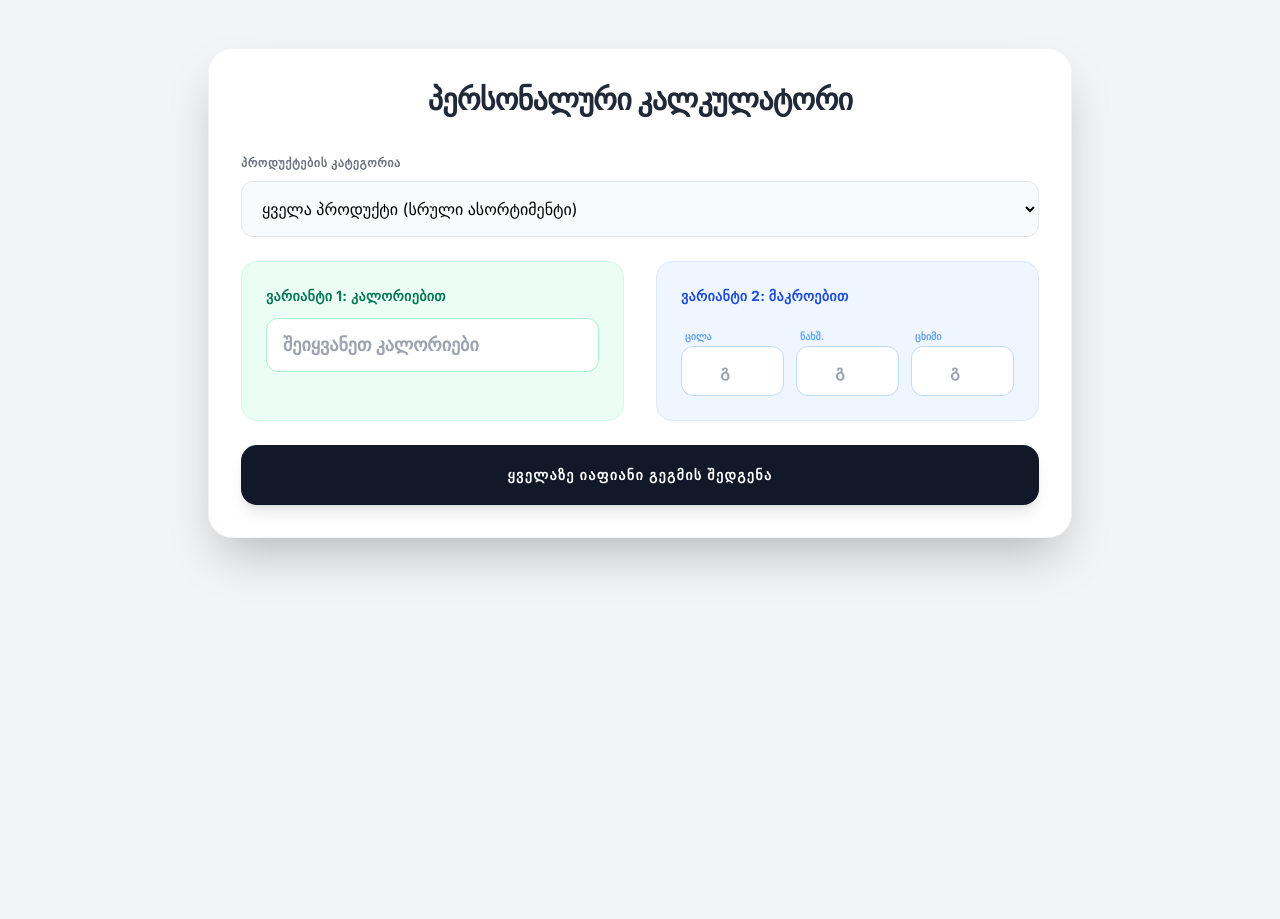
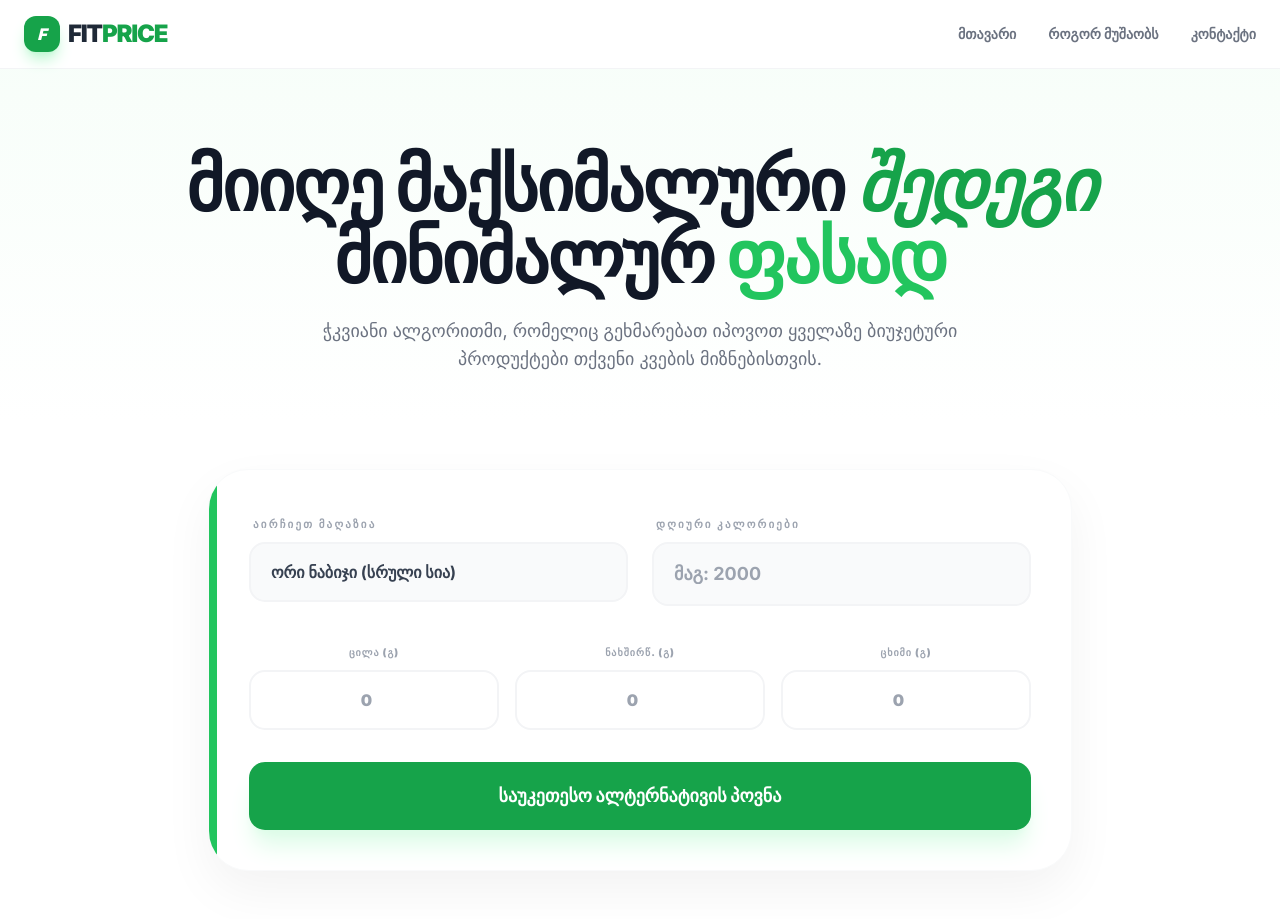
Before and after one commit to ghvaladzegaga6-spec/fitprice, a Flask app: page / in a window 1280 px wide. Before the commit the page ends 572 px from the top, so only its background shows below. Run offline with Flask 3, Linux system fonts and the light colour scheme; some libraries are stand-ins or nearby versions.

Commit message:
Update index.html

```diff
--- a/templates/index.html
+++ b/templates/index.html
@@ -3,83 +3,113 @@
 <head>
     <meta charset="UTF-8">
     <meta name="viewport" content="width=device-width, initial-scale=1.0">
-    <title>FITPRICE - ჭკვიანი ალგორითმი</title>
+    <title>FITPRICE - მიიღე მაქსიმალური შედეგი მინიმალურ ფასად</title>
     <script src="https://cdn.tailwindcss.com"></script>
-    <link href="https://fonts.googleapis.com/css2?family=Inter:wght@300;400;600;700&display=swap" rel="stylesheet">
+    <link href="https://fonts.googleapis.com/css2?family=Inter:wght@300;400;600;700;900&display=swap" rel="stylesheet">
     <style>
-        body { font-family: 'Inter', sans-serif; background: #f3f4f6; }
-        .input-disabled { background-color: #f1f5f9 !important; cursor: not-allowed; opacity: 0.6; border-color: #e2e8f0 !important; }
-        .fade-in { animation: fadeIn 0.5s ease-in; }
-        @keyframes fadeIn { from { opacity: 0; transform: translateY(10px); } to { opacity: 1; transform: translateY(0); } }
+        body { font-family: 'Inter', sans-serif; background: #ffffff; }
+        .input-disabled { background-color: #f8fafc !important; cursor: not-allowed; opacity: 0.5; }
+        .fade-in { animation: fadeIn 0.6s cubic-bezier(0.4, 0, 0.2, 1); }
+        @keyframes fadeIn { from { opacity: 0; transform: translateY(20px); } to { opacity: 1; transform: translateY(0); } }
+        .glass-card { background: rgba(255, 255, 255, 0.9); backdrop-filter: blur(10px); }
     </style>
 </head>
-<body class="antialiased">
+<body class="antialiased text-gray-900">
+
+    <header class="bg-white/80 backdrop-blur-md border-b border-gray-100 py-4 px-6 sticky top-0 z-50">
+        <div class="max-w-7xl mx-auto flex justify-between items-center">
+            <div class="flex items-center gap-2">
+                <div class="w-9 h-9 bg-green-600 rounded-xl flex items-center justify-center text-white font-black italic shadow-lg shadow-green-200">
+                    F
+                </div>
+                <h1 class="text-2xl font-black tracking-tighter text-gray-800">
+                    FIT<span class="text-green-600">PRICE</span>
+                </h1>
+            </div>
+
+            <nav class="hidden md:flex items-center gap-8 text-sm font-bold text-gray-500">
+                <a href="#" class="hover:text-green-600 transition">მთავარი</a>
+                <a href="#" class="hover:text-green-600 transition">როგორ მუშაობს</a>
+                <a href="#" class="hover:text-green-600 transition">კონტაქტი</a>
+            </nav>
+        </div>
+    </header>
+
+    <section class="pt-20 pb-12 bg-gradient-to-b from-green-50/50 to-white">
+        <div class="max-w-5xl mx-auto px-4 text-center">
+            <h2 class="text-5xl md:text-7xl font-black text-gray-900 leading-[1.1] tracking-tight mb-6">
+                მიიღე მაქსიმალური <span class="text-green-600 italic">შედეგი</span><br>
+                მინიმალურ <span class="text-green-500">ფასად</span>
+            </h2>
+            <p class="text-gray-500 font-medium text-lg max-w-2xl mx-auto">
+                ჭკვიანი ალგორითმი, რომელიც გეხმარებათ იპოვოთ ყველაზე ბიუჯეტური პროდუქტები თქვენი კვების მიზნებისთვის.
+            </p>
+        </div>
+    </section>
 
     <main class="max-w-4xl mx-auto px-4 py-12">
-        <div class="bg-white shadow-2xl rounded-3xl p-8 border border-gray-100">
-            <h2 class="text-3xl font-black text-gray-800 mb-8 text-center uppercase tracking-tight">პერსონალური კალკულატორი</h2>
+        <div class="bg-white shadow-[0_20px_50px_rgba(0,0,0,0.05)] rounded-[2.5rem] p-10 border border-gray-50 relative overflow-hidden">
+            <div class="absolute top-0 left-0 w-2 h-full bg-green-500"></div>
 
-            <form id="diet-form" class="space-y-6">
-                <div class="space-y-2">
-                    <label class="text-xs font-bold text-gray-500 uppercase tracking-wider">პროდუქტების კატეგორია</label>
-                    <select name="category" class="w-full bg-gray-50 border border-gray-200 rounded-xl px-4 py-4 outline-none focus:ring-2 focus:ring-blue-500 transition font-medium">
-                        <option value="all">ყველა პროდუქტი (სრული ასორტიმენტი)</option>
-                        <option value="რძის პროდუქტები">რძის პროდუქტები</option>
-                        <option value="ბოსტნეული">ბოსტნეული</option>
-                        <option value="ხორცი">ხორცი და ფრინველი</option>
-                        <option value="ხილი">ხილი</option>
-                        <option value="ბურღულეული">ბურღულეული</option>
-                    </select>
-                </div>
-
-                <div class="grid grid-cols-1 md:grid-cols-2 gap-8">
-                    <div class="p-6 bg-emerald-50 rounded-2xl border border-emerald-100 transition-all">
-                        <label class="block text-sm font-bold text-emerald-700 mb-3 uppercase tracking-wide">ვარიანტი 1: კალორიებით</label>
-                        <input type="number" name="calories" id="cal-input" placeholder="შეიყვანეთ კალორიები"
-                               class="w-full bg-white border border-emerald-200 rounded-xl px-4 py-3 outline-none focus:ring-2 focus:ring-emerald-500 font-bold text-lg">
+            <form id="diet-form" class="space-y-8">
+                <div class="grid grid-cols-1 md:grid-cols-2 gap-6">
+                    <div class="space-y-2">
+                        <label class="text-[11px] font-black text-gray-400 uppercase tracking-[0.2em] ml-1">აირჩიეთ მაღაზია</label>
+                        <select name="category" class="w-full bg-gray-50 border-2 border-gray-100 rounded-2xl px-5 py-4 outline-none focus:border-green-500 transition font-bold text-gray-700 appearance-none">
+                            <option value="all">ორი ნაბიჯი (სრული სია)</option>
+                            <option value="რძის პროდუქტები">რძის პროდუქტები</option>
+                            <option value="ბოსტნეული">ბოსტნეული</option>
+                            <option value="ხორცი">ხორცი და ფრინველი</option>
+                        </select>
                     </div>
 
-                    <div class="p-6 bg-blue-50 rounded-2xl border border-blue-100 space-y-4">
-                        <label class="block text-sm font-bold text-blue-700 mb-1 uppercase tracking-wide">ვარიანტი 2: მაკროებით</label>
-                        <div class="grid grid-cols-3 gap-3">
-                            <div>
-                                <span class="text-[10px] font-bold text-blue-400 uppercase ml-1">ცილა</span>
-                                <input type="number" name="protein" id="p-input" placeholder="გ" class="macro-input w-full bg-white border border-blue-200 rounded-xl px-2 py-3 text-center outline-none focus:ring-2 focus:ring-blue-500 font-bold">
-                            </div>
-                            <div>
-                                <span class="text-[10px] font-bold text-blue-400 uppercase ml-1">ნახშ.</span>
-                                <input type="number" name="carbs" id="c-input" placeholder="გ" class="macro-input w-full bg-white border border-blue-200 rounded-xl px-2 py-3 text-center outline-none focus:ring-2 focus:ring-blue-500 font-bold">
-                            </div>
-                            <div>
-                                <span class="text-[10px] font-bold text-blue-400 uppercase ml-1">ცხიმი</span>
-                                <input type="number" name="fat" id="f-input" placeholder="გ" class="macro-input w-full bg-white border border-blue-200 rounded-xl px-2 py-3 text-center outline-none focus:ring-2 focus:ring-blue-500 font-bold">
-                            </div>
-                        </div>
+                    <div class="space-y-2">
+                        <label class="text-[11px] font-black text-gray-400 uppercase tracking-[0.2em] ml-1">დღიური კალორიები</label>
+                        <input type="number" name="calories" id="cal-input" placeholder="მაგ: 2000"
+                               class="w-full bg-gray-50 border-2 border-gray-100 rounded-2xl px-5 py-4 outline-none focus:border-green-500 transition font-bold text-lg">
                     </div>
                 </div>
 
-                <button type="submit" id="submit-btn" class="w-full bg-gray-900 hover:bg-black text-white font-black py-5 rounded-2xl transition transform active:scale-[0.98] shadow-lg uppercase tracking-widest text-sm">
-                    ყველაზე იაფიანი გეგმის შედგენა
+                <div class="grid grid-cols-3 gap-4">
+                    <div class="space-y-2 text-center">
+                        <label class="text-[10px] font-black text-gray-400 uppercase tracking-widest">ცილა (გ)</label>
+                        <input type="number" name="protein" id="p-input" placeholder="0" class="macro-input w-full bg-white border-2 border-gray-100 rounded-2xl py-4 text-center outline-none focus:border-blue-500 font-black text-blue-600 transition">
+                    </div>
+                    <div class="space-y-2 text-center">
+                        <label class="text-[10px] font-black text-gray-400 uppercase tracking-widest">ნახშირწ. (გ)</label>
+                        <input type="number" name="carbs" id="c-input" placeholder="0" class="macro-input w-full bg-white border-2 border-gray-100 rounded-2xl py-4 text-center outline-none focus:border-orange-500 font-black text-orange-600 transition">
+                    </div>
+                    <div class="space-y-2 text-center">
+                        <label class="text-[10px] font-black text-gray-400 uppercase tracking-widest">ცხიმი (გ)</label>
+                        <input type="number" name="fat" id="f-input" placeholder="0" class="macro-input w-full bg-white border-2 border-gray-100 rounded-2xl py-4 text-center outline-none focus:border-red-500 font-black text-red-600 transition">
+                    </div>
+                </div>
+
+                <button type="submit" id="submit-btn" class="w-full bg-green-600 hover:bg-green-700 text-white font-black py-5 rounded-2xl transition-all transform active:scale-[0.98] shadow-xl shadow-green-100 text-lg">
+                    საუკეთესო ალტერნატივის პოვნა
                 </button>
             </form>
         </div>
 
-        <div id="result-container" class="hidden mt-8 fade-in">
-            <div class="bg-white rounded-3xl p-8 border border-gray-100 shadow-2xl">
-                <div class="flex items-center justify-between mb-8">
-                    <h3 class="text-xl font-black text-gray-800 uppercase tracking-tight">ოპტიმიზირებული კალათა</h3>
-                    <span class="bg-green-100 text-green-700 px-4 py-1 rounded-full text-xs font-bold uppercase" id="budget-badge">ბიუჯეტური</span>
+        <div id="result-container" class="hidden mt-12 fade-in">
+            <div class="bg-white rounded-[2.5rem] p-10 border border-gray-50 shadow-2xl">
+                <div class="flex items-center justify-between mb-10">
+                    <div class="flex items-center gap-3">
+                        <span class="p-3 bg-green-50 rounded-xl">🛒</span>
+                        <h3 class="text-2xl font-black text-gray-800 tracking-tight">შენი ბიუჯეტური კალათა</h3>
+                    </div>
+                    <span class="bg-green-500 text-white px-5 py-1.5 rounded-full text-[10px] font-black uppercase tracking-widest animate-pulse">ოპტიმიზირებული</span>
                 </div>
 
-                <div id="items-list" class="space-y-3 mb-8">
+                <div id="items-list" class="space-y-4 mb-10">
                     </div>
 
-                <div id="totals-display" class="grid grid-cols-2 md:grid-cols-4 gap-4 pt-8 border-t border-gray-100">
+                <div id="totals-display" class="grid grid-cols-2 md:grid-cols-4 gap-4 mb-8">
                     </div>
 
-                <div class="mt-8 p-4 bg-gray-900 rounded-2xl flex justify-between items-center">
-                    <span class="text-gray-400 font-bold text-sm uppercase">ჯამური ღირებულება:</span>
-                    <span class="text-white font-black text-2xl" id="total-price-display">0.00₾</span>
+                <div class="p-6 bg-gray-900 rounded-[2rem] flex justify-between items-center shadow-2xl shadow-gray-200">
+                    <span class="text-gray-400 font-bold text-sm uppercase tracking-widest ml-4">ჯამური ღირებულება</span>
+                    <span class="text-white font-black text-3xl mr-4" id="total-price-display">0.00₾</span>
                 </div>
             </div>
         </div>
@@ -90,18 +120,15 @@
         const macroInputs = document.querySelectorAll('.macro-input');
         const submitBtn = document.getElementById('submit-btn');
 
-        // 1. ურთიერთგამომრიცხავი ველების ლოგიკა
         function toggleFields() {
             const isCalFilled = calInput.value.length > 0;
             const isAnyMacroFilled = Array.from(macroInputs).some(i => i.value.length > 0);
 
-            // თუ კალორია ივსება, დაბლოკე მაკროები
             macroInputs.forEach(i => {
                 i.disabled = isCalFilled;
                 isCalFilled ? i.classList.add('input-disabled') : i.classList.remove('input-disabled');
             });
 
-            // თუ რომელიმე მაკრო ივსება, დაბლოკე კალორია
             calInput.disabled = isAnyMacroFilled;
             isAnyMacroFilled ? calInput.classList.add('input-disabled') : calInput.classList.remove('input-disabled');
         }
@@ -109,14 +136,10 @@
         calInput.addEventListener('input', toggleFields);
         macroInputs.forEach(input => input.addEventListener('input', toggleFields));
 
-        // 2. მონაცემების გაგზავნა
         document.getElementById('diet-form').addEventListener('submit', async (e) => {
             e.preventDefault();
-
-            // ვიზუალური ეფექტი დაწყებისას
             submitBtn.disabled = true;
-            submitBtn.innerText = "მიმდინარეობს ანალიზი...";
-            submitBtn.classList.add('opacity-50');
+            submitBtn.innerText = "ალგორითმი ითვლის...";
 
             const formData = new FormData(e.target);
             const data = Object.fromEntries(formData.entries());
@@ -129,61 +152,52 @@
                 });
 
                 const res = await response.json();
+                if(res.error) { alert(res.error); return; }
 
-                if(res.error) {
-                    alert("შეცდომა: " + res.error);
-                    return;
-                }
-
-                // შედეგების დაგენერირება
+                // პროდუქტების სია
                 const list = document.getElementById('items-list');
                 list.innerHTML = res.items.map(item => `
-                    <div class="group flex justify-between items-center p-5 bg-gray-50 hover:bg-gray-100 rounded-2xl transition border border-transparent hover:border-gray-200">
+                    <div class="flex justify-between items-center p-6 bg-gray-50 rounded-3xl border border-transparent hover:border-green-100 transition-all">
                         <div class="flex items-center gap-4">
-                            <div class="w-10 h-10 bg-white rounded-xl flex items-center justify-center shadow-sm">
-                                🛒
-                            </div>
+                            <div class="w-12 h-12 bg-white rounded-2xl flex items-center justify-center shadow-sm font-bold text-xl">🥗</div>
                             <div>
-                                <p class="font-black text-gray-800 text-sm uppercase tracking-tight">${item.name}</p>
-                                <p class="text-xs font-bold text-blue-500">${item.display}</p>
+                                <p class="font-black text-gray-800 uppercase text-sm tracking-tight">${item.name}</p>
+                                <p class="text-xs font-bold text-green-600">${item.display}</p>
                             </div>
                         </div>
-                        <p class="font-black text-gray-900">${item.cost.toFixed(2)}₾</p>
+                        <p class="font-black text-gray-900 text-lg">${item.cost.toFixed(2)}₾</p>
                     </div>
                 `).join('');
 
-                // ჯამური მაკროების ჩვენება
+                // მაკროების ჯამი
                 document.getElementById('totals-display').innerHTML = `
-                    <div class="bg-gray-50 p-4 rounded-2xl text-center">
-                        <p class="text-[10px] font-bold text-gray-400 uppercase">კალორია</p>
-                        <p class="font-black text-gray-800">${res.totals.cal}</p>
+                    <div class="bg-gray-50/50 p-5 rounded-3xl text-center border border-gray-100">
+                        <p class="text-[10px] font-black text-gray-400 uppercase mb-1">კალორია</p>
+                        <p class="font-black text-gray-800 text-xl">${res.totals.cal}</p>
                     </div>
-                    <div class="bg-gray-50 p-4 rounded-2xl text-center">
-                        <p class="text-[10px] font-bold text-gray-400 uppercase">ცილა</p>
-                        <p class="font-black text-emerald-600">${res.totals.p}გ</p>
+                    <div class="bg-blue-50/50 p-5 rounded-3xl text-center border border-blue-100">
+                        <p class="text-[10px] font-black text-blue-400 uppercase mb-1">ცილა</p>
+                        <p class="font-black text-blue-600 text-xl">${res.totals.p}გ</p>
                     </div>
-                    <div class="bg-gray-50 p-4 rounded-2xl text-center">
-                        <p class="text-[10px] font-bold text-gray-400 uppercase">ნახშ</p>
-                        <p class="font-black text-orange-500">${res.totals.c}გ</p>
+                    <div class="bg-orange-50/50 p-5 rounded-3xl text-center border border-orange-100">
+                        <p class="text-[10px] font-black text-orange-400 uppercase mb-1">ნახშირწ.</p>
+                        <p class="font-black text-orange-600 text-xl">${res.totals.c}გ</p>
                     </div>
-                    <div class="bg-gray-50 p-4 rounded-2xl text-center">
-                        <p class="text-[10px] font-bold text-gray-400 uppercase">ცხიმი</p>
-                        <p class="font-black text-blue-600">${res.totals.f}გ</p>
+                    <div class="bg-red-50/50 p-5 rounded-3xl text-center border border-red-100">
+                        <p class="text-[10px] font-black text-red-400 uppercase mb-1">ცხიმი</p>
+                        <p class="font-black text-red-600 text-xl">${res.totals.f}გ</p>
                     </div>
                 `;
 
                 document.getElementById('total-price-display').innerText = res.total_cost.toFixed(2) + "₾";
                 document.getElementById('result-container').classList.remove('hidden');
-
-                // სქროლი შედეგებთან
                 document.getElementById('result-container').scrollIntoView({ behavior: 'smooth' });
 
             } catch (err) {
-                alert("სერვერთან კავშირი ვერ დამყარდა");
+                alert("სერვერის შეცდომა");
             } finally {
                 submitBtn.disabled = false;
-                submitBtn.innerText = "ყველაზე იაფიანი გეგმის შედგენა";
-                submitBtn.classList.remove('opacity-50');
+                submitBtn.innerText = "საუკეთესო ალტერნატივის პოვნა";
             }
         });
     </script>
```
